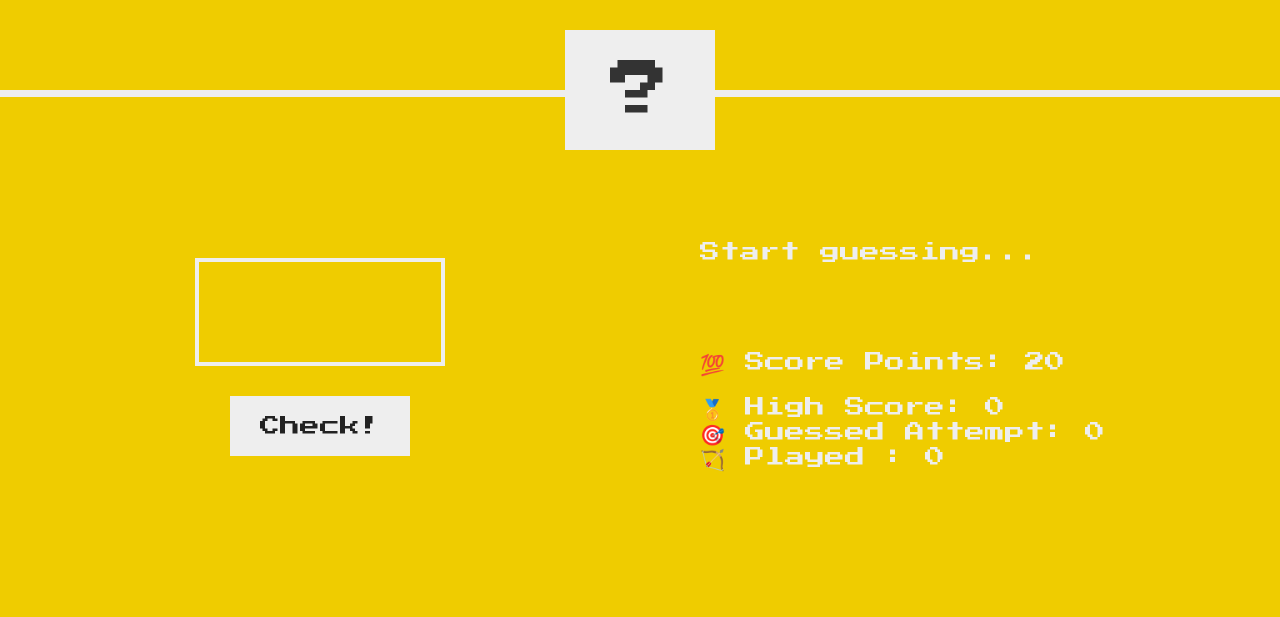
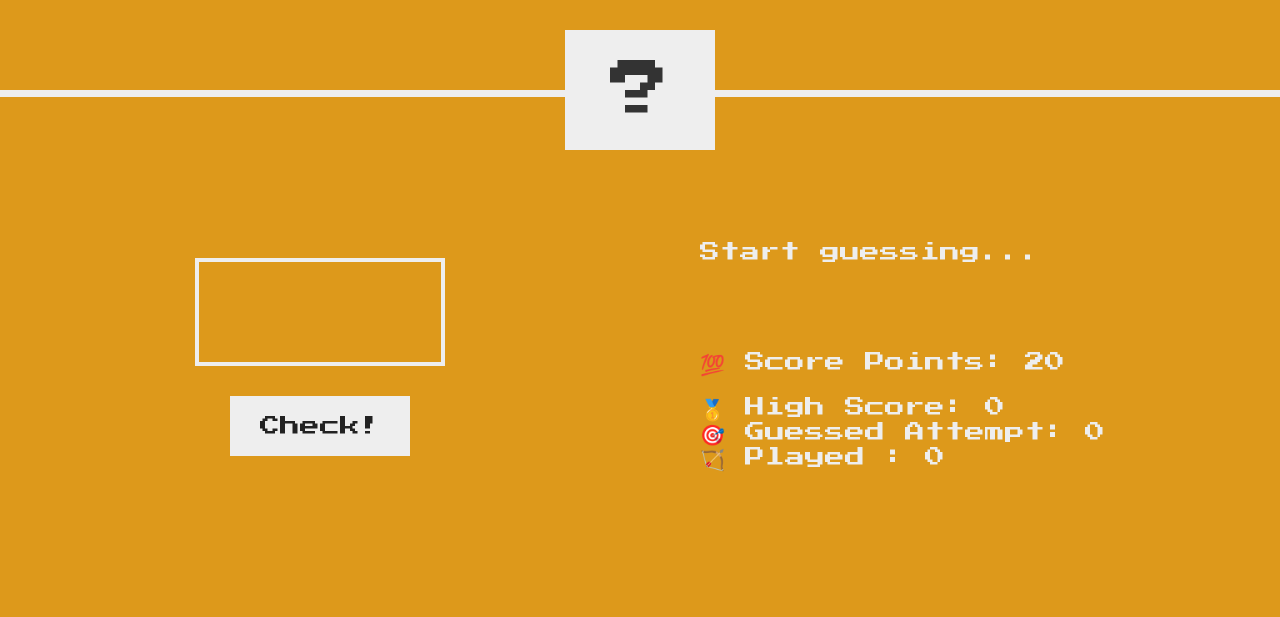
Before and after one commit to ReeSSB/guessthenumber, a plain HTML site: page index.html in a window 1280 px wide. Shown: the part 183-800 px from the top of the page. Drawn offline with Linux system fonts and the light colour scheme.

Commit message:
3rd commit

```diff
--- a/style.css
+++ b/style.css
@@ -14,7 +14,7 @@ html {
 body {
   font-family: 'Press Start 2P', sans-serif;
   color: #eee;
-  background-color: #efcc00;
+  background-color: #dd991b;
   /* background-color: #60b347; */
 }
 
```
